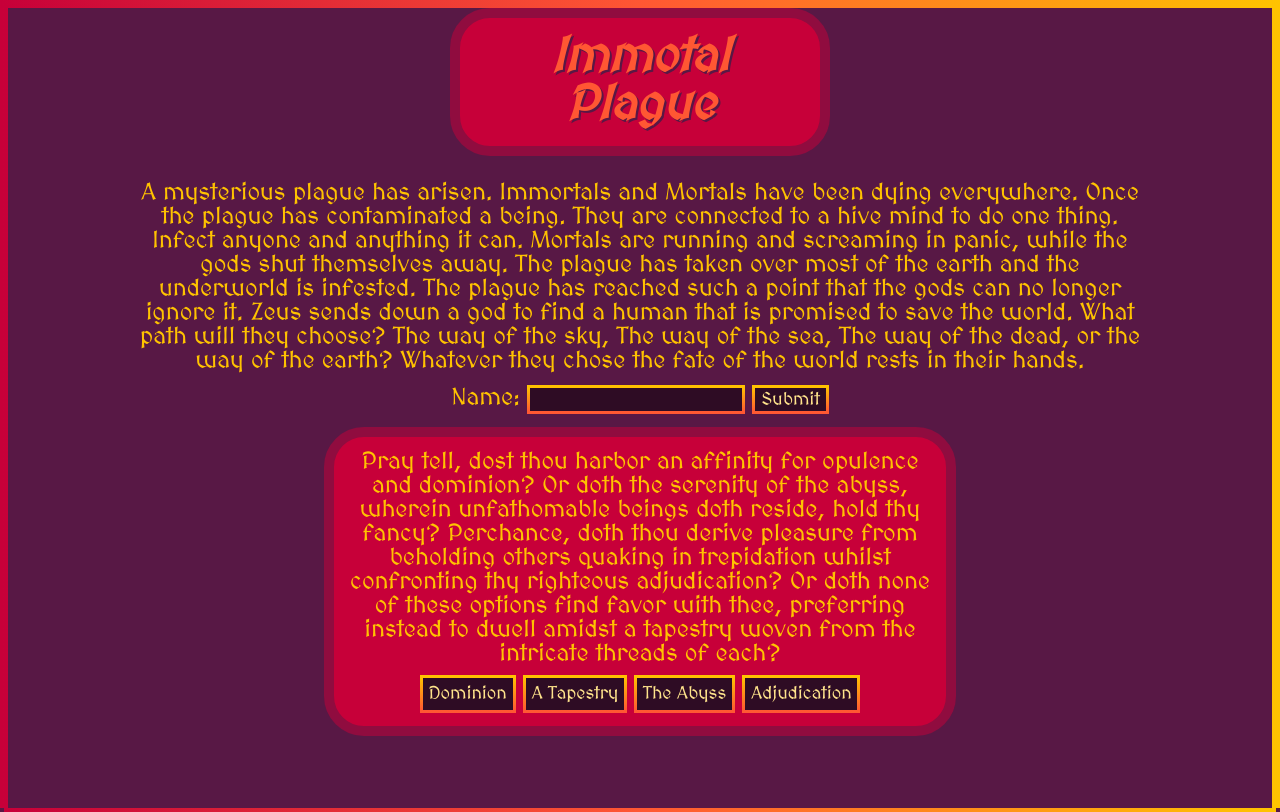
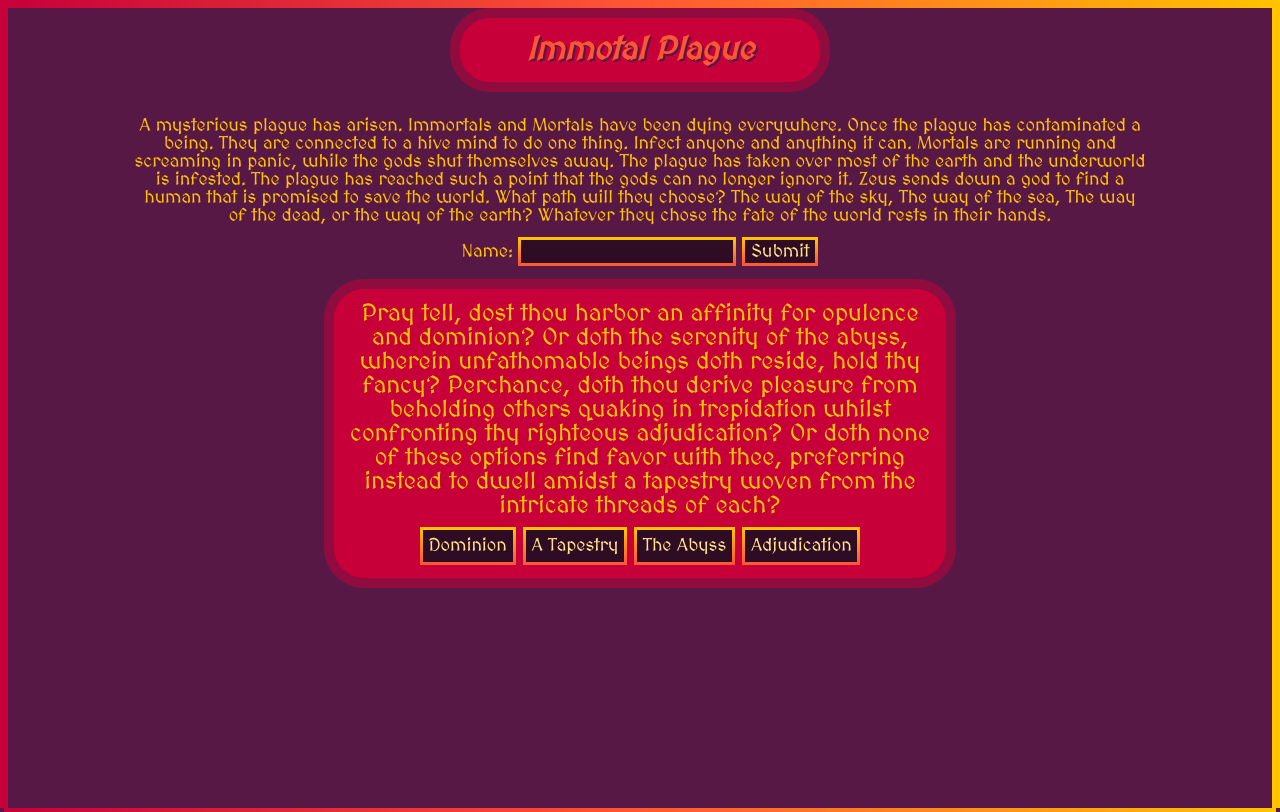
Before and after one commit to KC-25/KC-25.github.io, a plain HTML site: page index.html in a window 1280 px wide. Drawn offline with Linux system fonts and the light colour scheme; files whose address does not match are found by name.

Commit message:
Update style.css

```diff
--- a/style.css
+++ b/style.css
@@ -24,7 +24,7 @@ h1{
     border-radius: 40px;
     background-color: #C70039;
     color: #FF5733;
-    font-size: xxx-large;
+    font-size: xx-large;
     font-weight: bold;
     font-style: italic;
     text-shadow:2px 2px #581845;
@@ -35,19 +35,19 @@ p{
     margin-left: 10%;
     margin-right: 10%;
     text-align: center;
-    font-size: x-large;
+    font-size: large;
 }
 
 #character{
     display: flex;
     justify-content: center;
-    font-size: x-large;
+    font-size: large;
     margin-top: 1%;
     color:#FFC300;
 }
 div{
     text-align: center;
-    font-size: x-large;
+    font-size: large;
     margin-top: 1%;
     color:#FFC300;
     margin-bottom: 1%;
```
